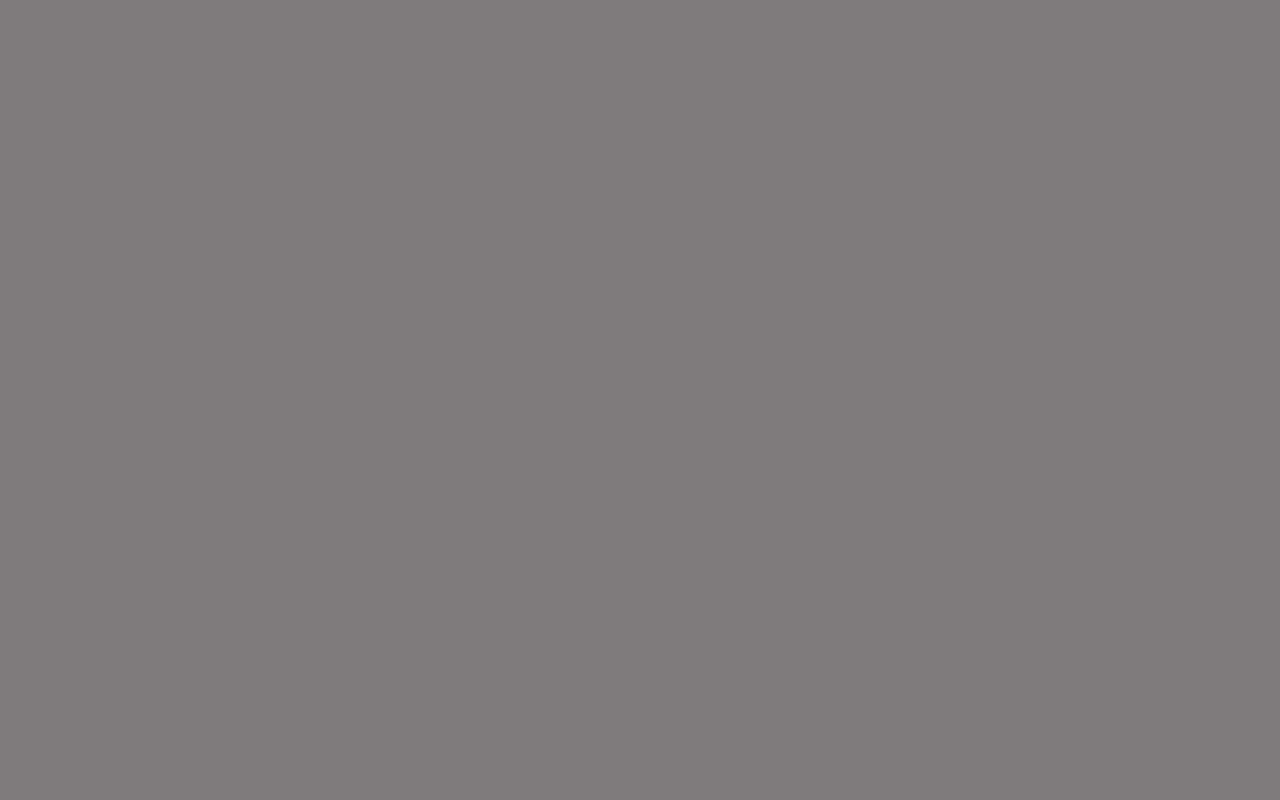
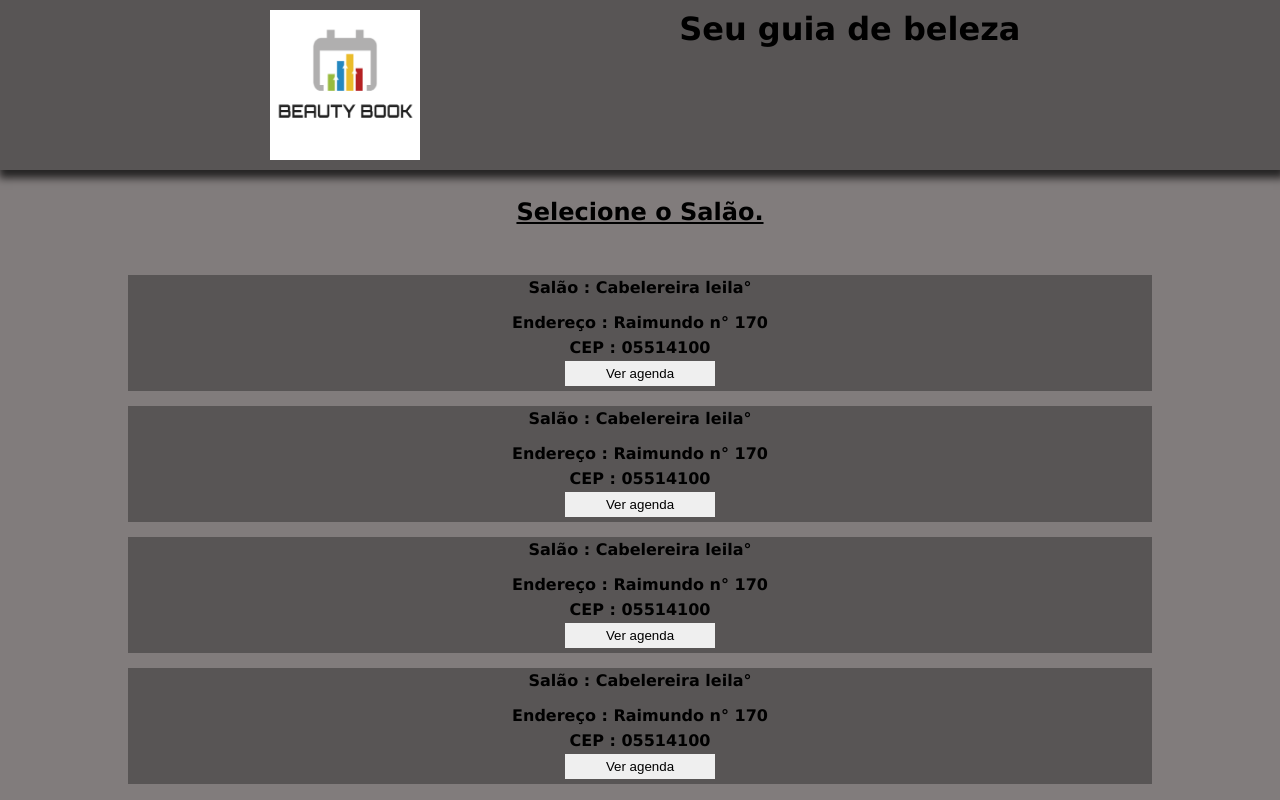
Before and after one commit to joaoMicheletti/BeautyBook, a React (Create React App) app in the folder frontend/: page / in a window 1280 px wide. Before the commit this address had no page. Built offline with nearby package versions, Linux system fonts and the light colour scheme.

Commit message:
home
pagina que lista todos os salões com o plano ativo ;

```diff
--- /dev/null
+++ b/frontend/src/pages/home/home.js
@@ -0,0 +1,65 @@
+import React from "react";
+import './style_home.css';
+import Logo from '../assets/Logo.png'
+
+export default function Home(){
+    return(
+        <div id="HomeConteiner">
+            <header id="HeaderHome">
+                <img src={Logo} alt="Logo"/>
+                <h1>Seu guia de beleza</h1>
+            </header>
+            <div id="ConteudoHome">
+                <h2>Selecione o Salão.</h2>
+                <ul>
+                    <li>
+                        <p className="PConteudohome">
+                            Salão : Cabelereira leila°
+                        </p>
+                        <p className="PConteudohome">
+                            Endereço : Raimundo n° 170 <br/>
+                            CEP : 05514100
+                        </p>
+                        <button className="BtnConteudoHome">Ver agenda</button>
+                    </li>
+                </ul>
+                <ul>
+                    <li>
+                        <p className="PConteudohome">
+                            Salão : Cabelereira leila°
+                        </p>
+                        <p className="PConteudohome">
+                            Endereço : Raimundo n° 170 <br/>
+                            CEP : 05514100
+                        </p>
+                        <button className="BtnConteudoHome">Ver agenda</button>
+                    </li>
+                </ul>
+                <ul>
+                    <li>
+                        <p className="PConteudohome">
+                            Salão : Cabelereira leila°
+                        </p>
+                        <p className="PConteudohome">
+                            Endereço : Raimundo n° 170 <br/>
+                            CEP : 05514100
+                        </p>
+                        <button className="BtnConteudoHome">Ver agenda</button>
+                    </li>
+                </ul>
+                <ul>
+                    <li>
+                        <p className="PConteudohome">
+                            Salão : Cabelereira leila°
+                        </p>
+                        <p className="PConteudohome">
+                            Endereço : Raimundo n° 170 <br/>
+                            CEP : 05514100
+                        </p>
+                        <button className="BtnConteudoHome">Ver agenda</button>
+                    </li>
+                </ul>
+            </div>
+        </div>
+    );
+};
--- /dev/null
+++ b/frontend/src/pages/home/style_home.css
@@ -0,0 +1,61 @@
+* {
+    margin: 0;
+    padding: 0;
+    box-sizing: border-box;
+}
+#HomeConteiner {
+    width: 100%;
+    height: auto;
+}
+#HeaderHome {
+    background-color: rgb(88, 85, 85);
+    width: 100%;
+    height: 170px;
+    display: flex;
+    justify-content: space-evenly;
+    box-shadow: 2px 5px 8px 3px rgba(0, 0, 0, 0.719);
+}
+#HeaderHome img {
+    width: 150px;
+    height: 150px;
+    margin-top: 10px;
+    margin-left: 10px;
+}
+h1 {
+    font-family: 'Lucida Sans', 'Lucida Sans Regular', 'Lucida Grande', 'Lucida Sans Unicode', Geneva, Verdana, sans-serif;
+    font-weight: 600;
+    margin-top: 50px;
+}
+#ConteudoHome {
+    width: 80%;
+    margin-left: 10%;
+    margin-top: 30px;
+    text-align: center;
+    line-height: 25px;
+    font-family: 'Lucida Sans', 'Lucida Sans Regular', 'Lucida Grande', 'Lucida Sans Unicode', Geneva, Verdana, sans-serif;
+}
+#ConteudoHome h2 {
+    text-decoration: underline;
+    margin-bottom: 50px;
+}
+#ConteudoHome ul {
+    background-color: rgb(88, 85, 85);
+    margin-bottom: 15px;
+}
+#ConteudoHome ul li {
+    list-style: none;
+}
+.PConteudohome {
+    margin-top: 10px;
+    font-weight: 600;
+}
+.BtnConteudoHome {
+    width: 150px;
+    height: 25px;
+    margin-bottom: 5px;
+    cursor: pointer;
+}
+.BtnConteudoHome:hover{
+    opacity: 80%;
+    background-color: rgb(129, 124, 124);
+}
--- a/frontend/src/routes.js
+++ b/frontend/src/routes.js
@@ -1,5 +1,6 @@
 import React from 'react';
 import { BrowserRouter as Router, Routes, Route } from 'react-router-dom';
+import Home from './pages/home/home';
 import RegistroSalao from './pages/RegistroSalao/RegistroSalao';
 import LoginSalao from './pages/LoginSalao/LoginSalao';
 import Paninel from './pages/painel/painel';
@@ -12,6 +13,7 @@ export default function Rotas(){
     return(
         <Router>
             <Routes>
+                <Route path='/' element={<Home/>} />
                 <Route path='/registrosalao' element={<RegistroSalao/>}/>
                 <Route path='/loginsalao' element={<LoginSalao/>}/>
                 <Route path='/painel' element={<Paninel/>}/>
```
